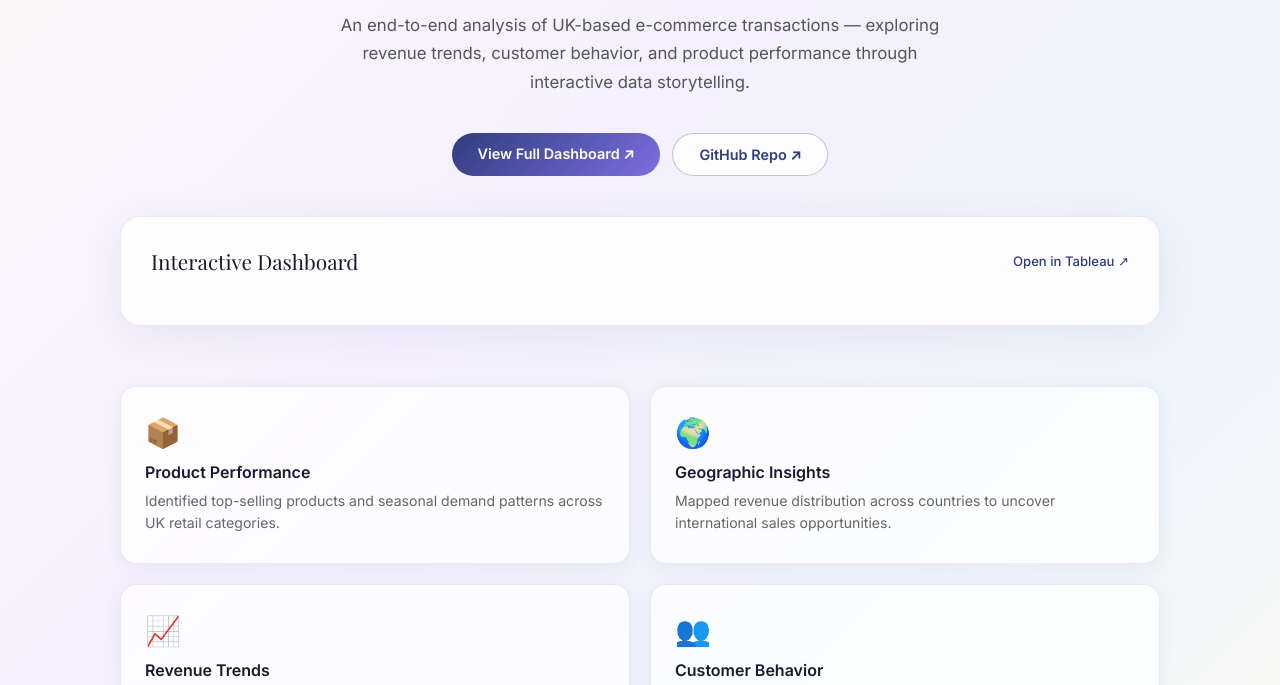
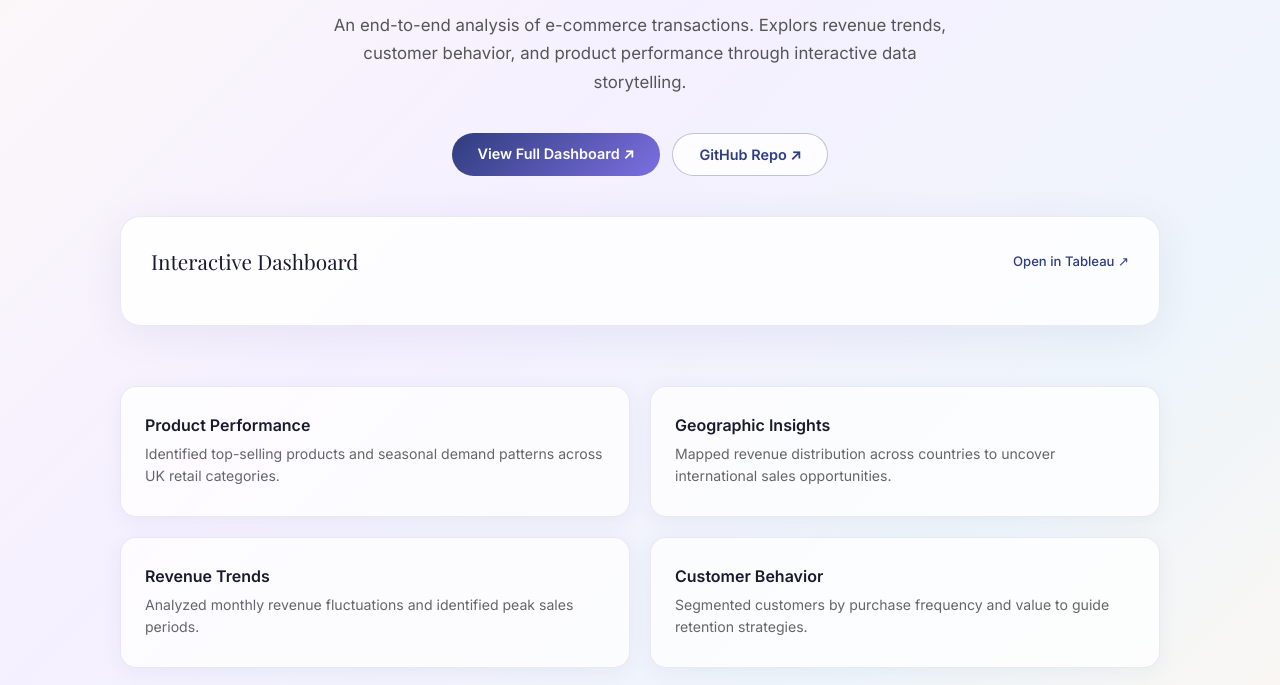
Before and after one commit to yonekeg/E-Commerce-Analysis, a plain HTML site: page index.html in a window 1280 px wide. Shown: the part 251-936 px from the top of the page. Drawn offline with nearby package versions, Linux system fonts and the light colour scheme.

Commit message:
Update index.html

```diff
--- a/index.html
+++ b/index.html
@@ -235,7 +235,7 @@
     </div>
     <h1>E-Commerce <span>Sales Analysis</span></h1>
     <p class="subtitle">
-      An end-to-end analysis of UK-based e-commerce transactions — exploring revenue trends,
+      An end-to-end analysis of e-commerce transactions. Explors revenue trends,
       customer behavior, and product performance through interactive data storytelling.
     </p>
     <div class="cta-row">
@@ -286,22 +286,18 @@
 
   <section class="highlights">
     <div class="highlight-card">
-      <div class="highlight-icon">📦</div>
       <h3>Product Performance</h3>
       <p>Identified top-selling products and seasonal demand patterns across UK retail categories.</p>
     </div>
     <div class="highlight-card">
-      <div class="highlight-icon">🌍</div>
       <h3>Geographic Insights</h3>
       <p>Mapped revenue distribution across countries to uncover international sales opportunities.</p>
     </div>
     <div class="highlight-card">
-      <div class="highlight-icon">📈</div>
       <h3>Revenue Trends</h3>
       <p>Analyzed monthly revenue fluctuations and identified peak sales periods.</p>
     </div>
     <div class="highlight-card">
-      <div class="highlight-icon">👥</div>
       <h3>Customer Behavior</h3>
       <p>Segmented customers by purchase frequency and value to guide retention strategies.</p>
     </div>
```
